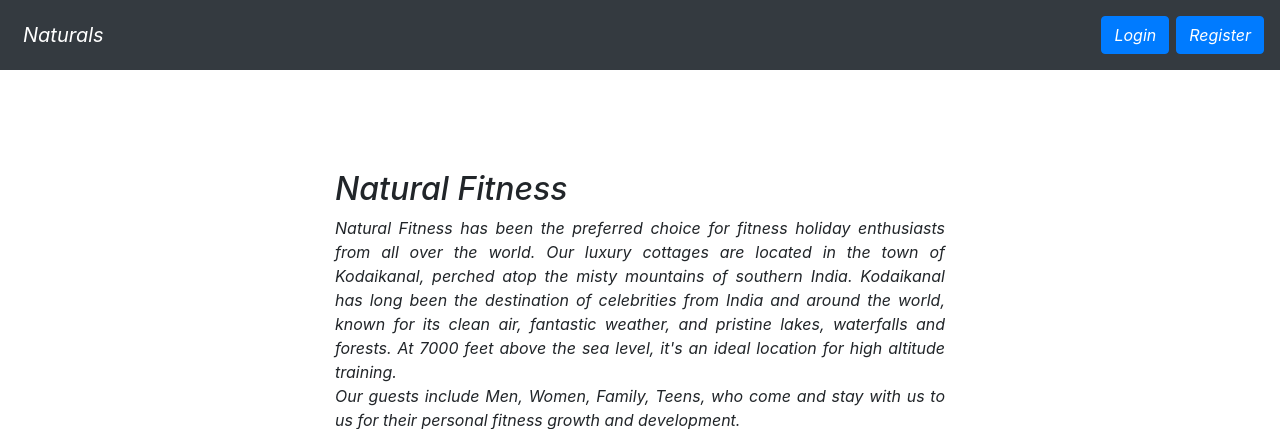
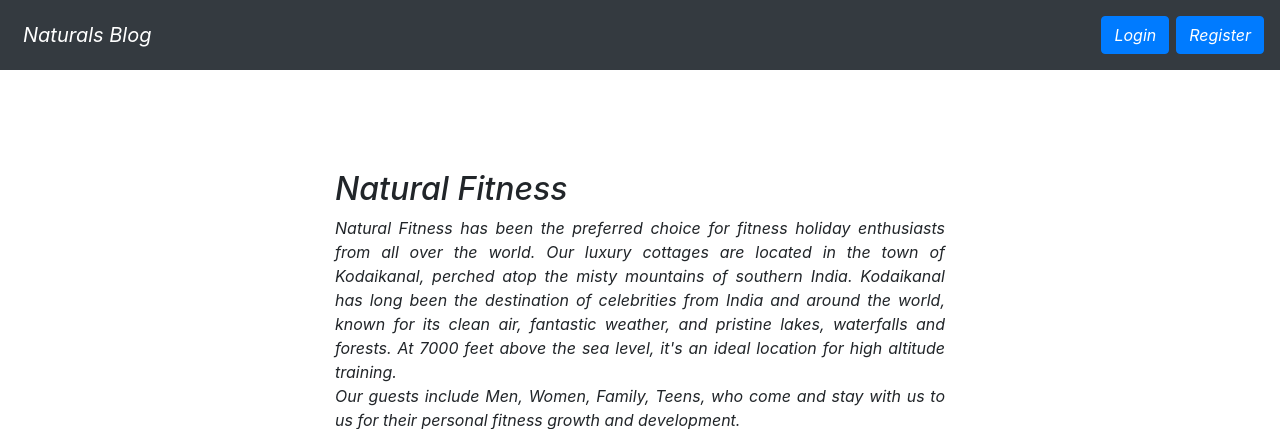
Before and after one commit to miles0007/Login-Authentication, a Django app: page /home/ in a window 1280 px wide. Shown: the top 429 px of the page. Run offline with Django 3.2, Linux system fonts and the light colour scheme; some libraries are stand-ins or nearby versions.

Commit message:
Update index.html

```diff
--- a/app/templates/index.html
+++ b/app/templates/index.html
@@ -23,7 +23,7 @@
 <body>
 
 <nav class="navbar navbar-dark bg-dark sticky-top">
-    <a class="navbar-brand">Naturals</a>
+    <a class="navbar-brand">Naturals Blog</a>
     <div class="form-inline">
         <!-- <a class="link" href="{% url 'pro' %}">Premium</a> -->
         {% if user.is_authenticated %}
```
